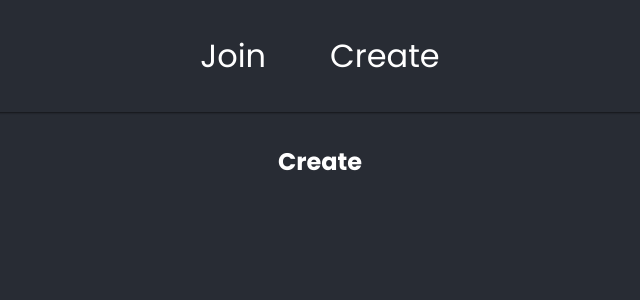
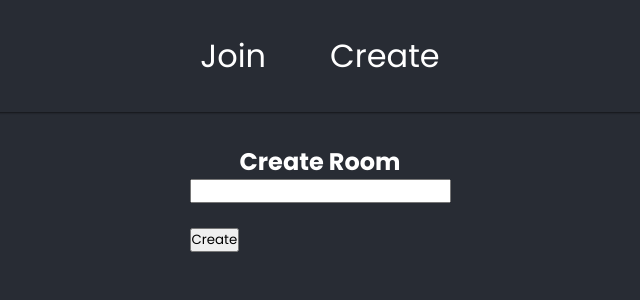
Before and after one commit to VamiqValji/AngelHacks-2021, a React (Create React App) app in the folder client/: page /create in a window 1280 px wide. Shown: the top 300 px of the page, without its empty margins (320-960 px from the left). Built offline with nearby package versions, Linux system fonts and the light colour scheme.

Commit message:
join/create room, other group member will continue

```diff
--- a/client/src/App.css
+++ b/client/src/App.css
@@ -30,6 +30,10 @@ a:hover {
 .center {
   display: flex;
   justify-content: center;
+}
+
+.black {
+  background: black;
 }
 
 /* MY CLASS SHORTCUTS*/
--- a/client/src/pages/CreateRoom.tsx
+++ b/client/src/pages/CreateRoom.tsx
@@ -1,15 +1,19 @@
-import React from 'react'
+import { useRef } from 'react';
 
 interface CreateRoomProps {
 
 }
 
 const CreateRoom: React.FC<CreateRoomProps> = ({}) => {
+    const roomName = useRef<HTMLInputElement>(null);
     return (
         <>
             <div className="containerContainer">
                 <div className="container">
-                    <h2>Create</h2>
+                    <h2>Create Room</h2>
+                    <input className="center" ref={roomName} type="text"/>
+                    <br/>
+                    <button className="center" >Create</button>
                 </div>
             </div>
         </>
--- a/client/src/pages/Join.tsx
+++ b/client/src/pages/Join.tsx
@@ -9,7 +9,7 @@ const Join: React.FC<JoinProps> = ({}) => {
         <>
             <div className="containerContainer">
                 <div className="container">
-                    <h2>Join</h2>
+                    <h2>Join Room</h2>
                 </div>
             </div>
         </>
```
